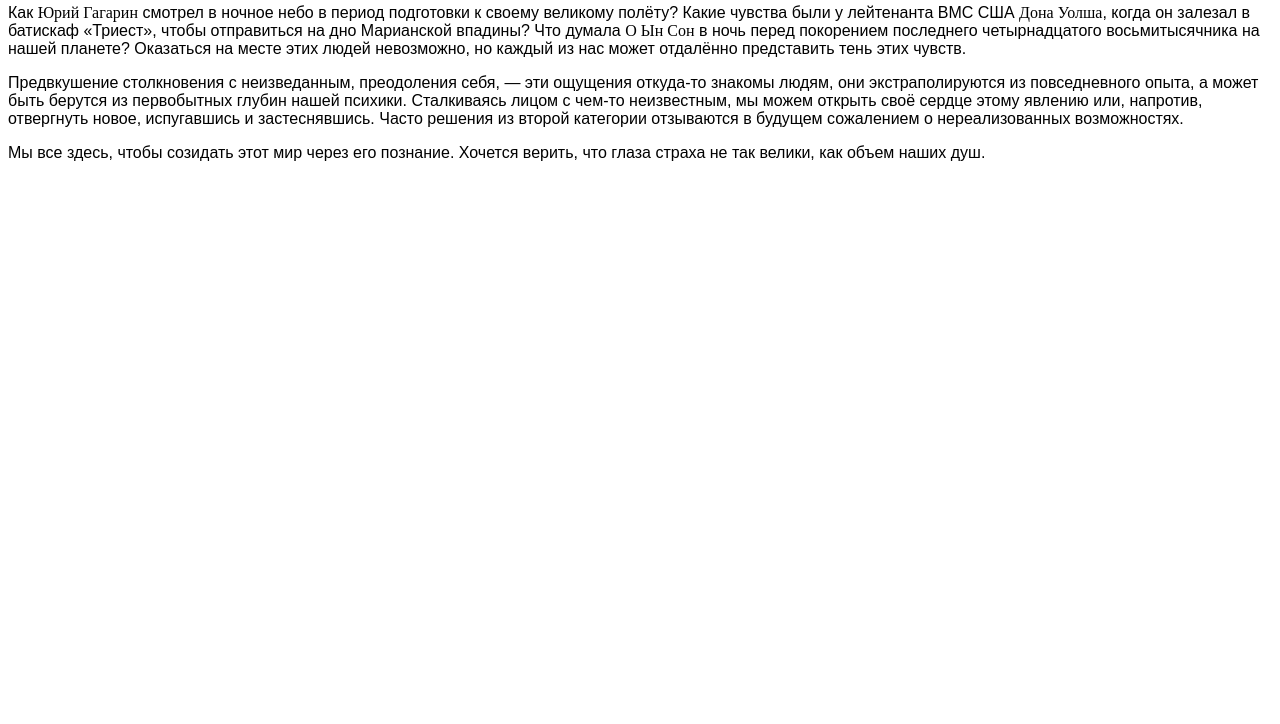
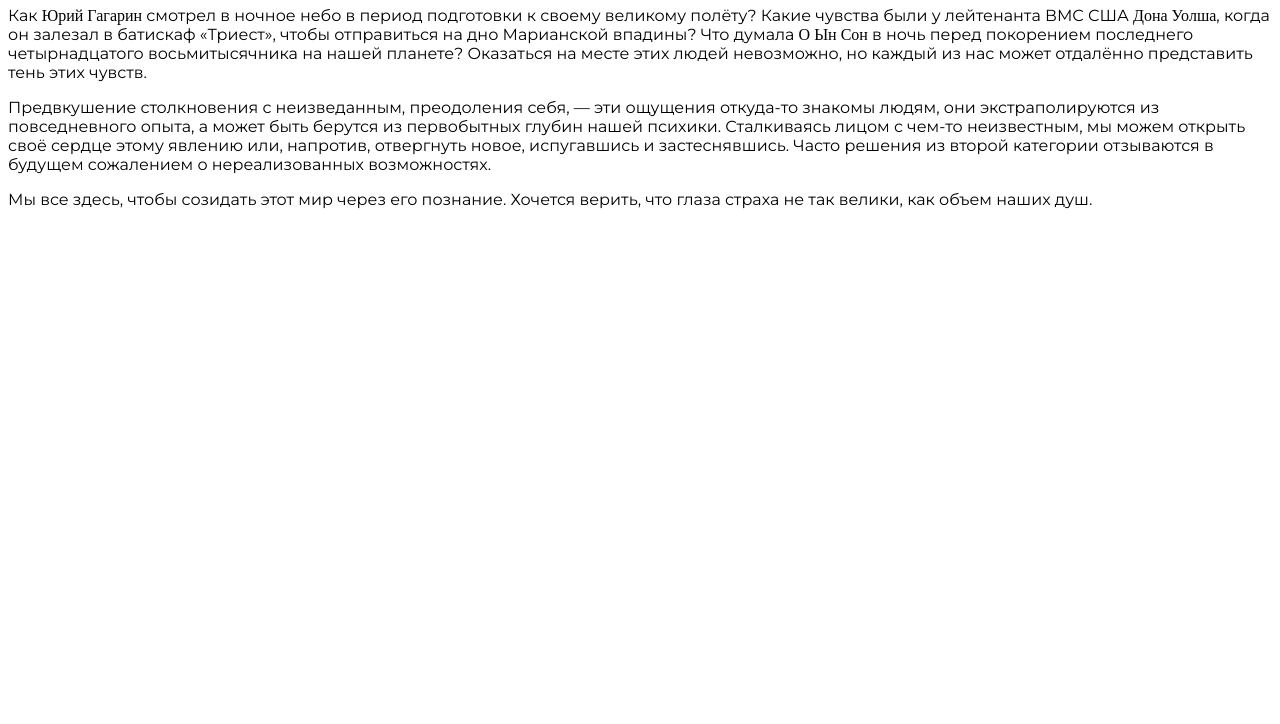
Before and after one commit to andrabra/second-project, a plain HTML site: page index.html in a window 1280 px wide. Shown: the part 76-800 px from the top of the page. Drawn offline with Linux system fonts and the light colour scheme.

Commit message:
refresh fonts

```diff
--- a/fonts.css
+++ b/fonts.css
@@ -1,6 +1,8 @@
 @font-face {
   font-family: 'IBM Plex Serif';
   src:
+    local('IBM Plex Serif'), local('IBMPlexSerif'),
+    local('IBM Plex Serif SemiBold'),
     url(https://pictures.s3.yandex.net/fonts/Ibmplexserifsemibold.woff2)
       format('woff2'),
     url(https://pictures.s3.yandex.net/fonts/Ibmplexserifsemibold.woff)
@@ -8,37 +10,26 @@
     url(https://pictures.s3.yandex.net/fonts/Ibmplexserifsemibold.ttf)
       format('truetype');
   font-weight: bold;
-    /* Добавьте этому шрифту начертания bold */
 }
-
-  /*
-  Добавьте три файла шрифта в Ubuntu в разных форматах
-        https://pictures.s3.yandex.net/fonts/ubuntu.woff2,
-        https://pictures.s3.yandex.net/fonts/ubuntu.woff,
-        https://pictures.s3.yandex.net/fonts/ubuntu.ttf;
-  */
 
 @font-face {
   font-family: Ubuntu;
+  src:
+    local('Ubuntu'), local('ubuntu'),
+    url(https://pictures.s3.yandex.net/fonts/ubuntu.woff2) format('woff2'),
+    url(https://pictures.s3.yandex.net/fonts/ubuntu.woff) format('woff'),
+    url(https://pictures.s3.yandex.net/fonts/ubuntu.ttf) format('truetype');
   font-weight: normal;
-    src:
-      url(https://pictures.s3.yandex.net/fonts/ubuntu.woff2)
-        format('woff2'),
-      url(https://pictures.s3.yandex.net/fonts/ubuntu.woff)
-        format('woff'),
-      url(https://pictures.s3.yandex.net/fonts/ubuntu.ttf)
-        format('ttf');
 }
 
 @font-face {
   font-family: 'Istok Web';
   src:
-      url(https://pictures.s3.yandex.net/fonts/istokregular.woff2)
-        format('woff2'),
+    local('Istok'), local('Istok Regular'), local('istok'),
+    local('istokregular'), local('Istok Web'),
+    url(https://pictures.s3.yandex.net/fonts/istokregular.woff2) format('woff2'),
     url(https://pictures.s3.yandex.net/fonts/istokregular.woff) format('woff'),
     url(https://pictures.s3.yandex.net/fonts/istokregular.ttf)
       format('truetype');
-
-    /* Этот шрифт называется 'Istok Web' */
   font-weight: normal;
 }
--- a/index.html
+++ b/index.html
@@ -6,6 +6,12 @@
     <meta http-equiv="X-UA-Compatible" content="ie=edge" />
     <title>Предвкушение свершений</title>
     <!-- Шрифты подключены выше файла с основными стилями, сначала загружаем шрифты, потом отображаем их -->
+    <link rel="preconnect" href="https://fonts.googleapis.com">
+    <link rel="preconnect" href="https://fonts.gstatic.com" crossorigin>
+    <link href="https://fonts.googleapis.com/css2?family=Montserrat:wght@100;400&display=swap" rel="stylesheet">
+
+
+
     <link rel="stylesheet" href="fonts.css" />
     <link rel="stylesheet" href="style.css" />
   </head>
--- a/style.css
+++ b/style.css
@@ -1,9 +1,9 @@
 .article__title {
-    font-family: 'Istok Web', sans-serif; /*альтернативный шрифт без засечек*/;
+    font-family: 'Montserrat', sans-serif; /*альтернативный шрифт без засечек*/;
   }
 
   .article__content {
-    font-family: Ubuntu, sans-serif; /*альтернативный шрифт без засечек*/;
+    font-family: 'Montserrat', sans-serif;/*альтернативный шрифт без засечек*/;
   }
 
   span {
```
Lines whose indentation alone changed are shown as unchanged.
